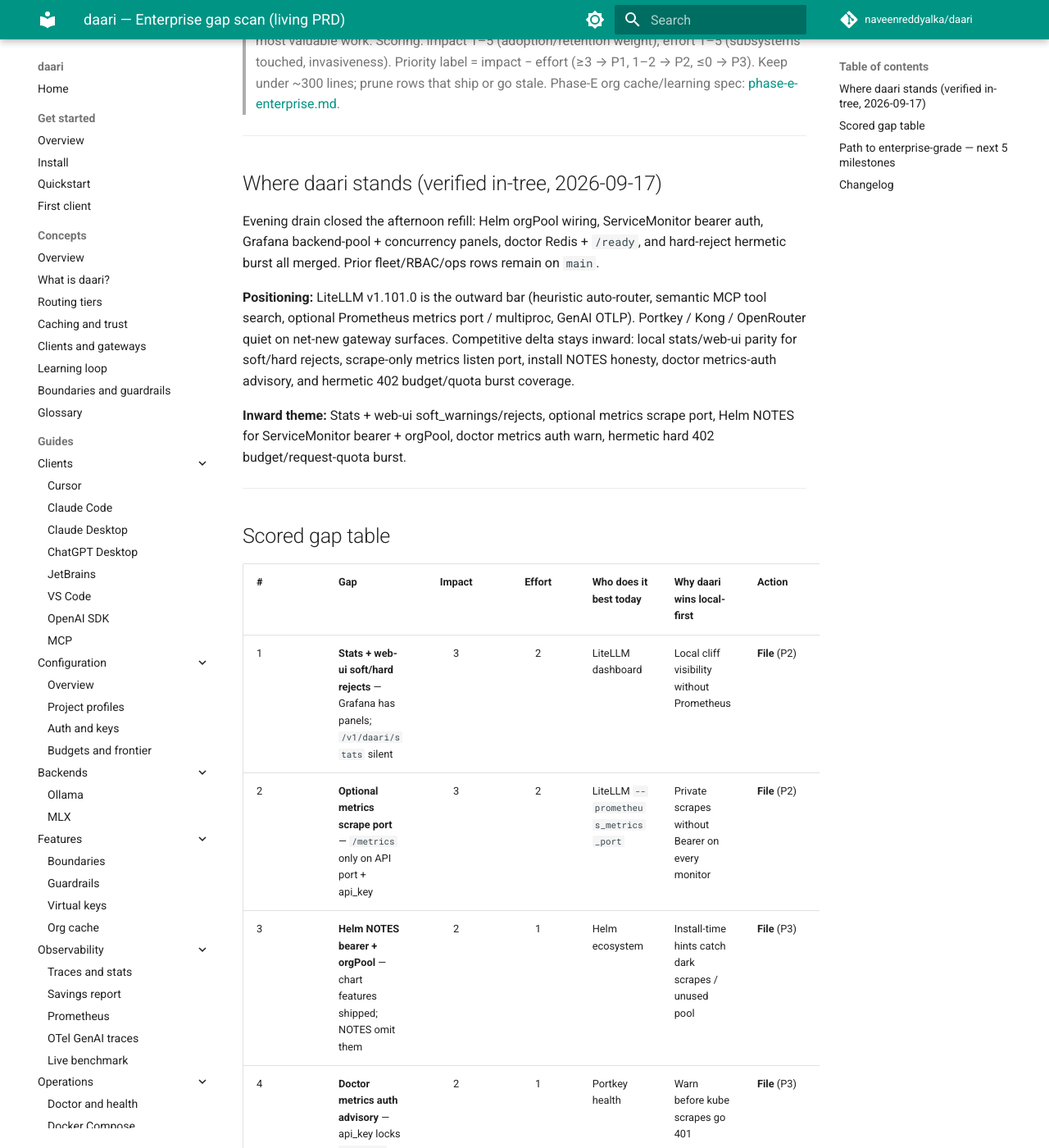
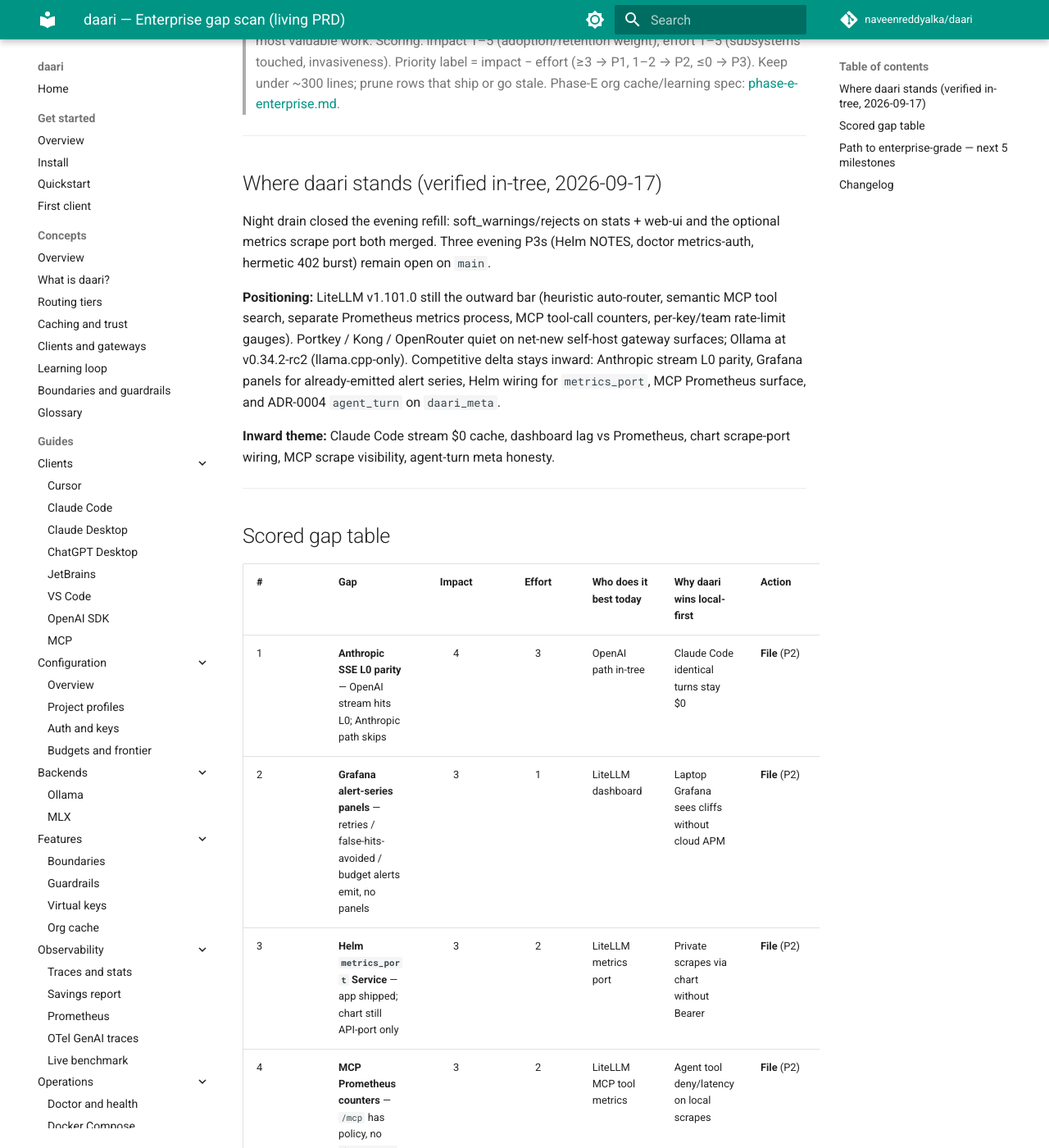
Before and after one commit to naveenreddyalka/daari, an MkDocs documentation site: the page built from docs/prd/ENTERPRISE.md, in a window 1280 px wide and 1400 px high, scrolled down 219 px. Shown: the whole window at 82% size. Built offline with MkDocs 1.6.1 and Material for MkDocs 9.7.7, drawn with Linux system fonts in a browser that asks for light colours; comment, search, counter and statistics services are not loaded; some of the changed text lies outside the part shown.

Commit message:
docs(prd): night 2026-09-17 enterprise gap scan
Co-authored-by: Cursor <cursoragent@cursor.com>

```diff
--- a/docs/prd/ENTERPRISE.md
+++ b/docs/prd/ENTERPRISE.md
@@ -13,21 +13,20 @@
 
 ## Where daari stands (verified in-tree, 2026-09-17)
 
-Evening drain closed the afternoon refill: Helm orgPool wiring, ServiceMonitor
-bearer auth, Grafana backend-pool + concurrency panels, doctor Redis + `/ready`,
-and hard-reject hermetic burst all merged. Prior fleet/RBAC/ops rows remain on
-`main`.
+Night drain closed the evening refill: soft_warnings/rejects on stats + web-ui
+and the optional metrics scrape port both merged. Three evening P3s (Helm NOTES,
+doctor metrics-auth, hermetic 402 burst) remain open on `main`.
 
-**Positioning:** LiteLLM v1.101.0 is the outward bar (heuristic auto-router,
-semantic MCP tool search, optional Prometheus metrics port / multiproc, GenAI
-OTLP). Portkey / Kong / OpenRouter quiet on net-new gateway surfaces. Competitive
-delta stays inward: local stats/web-ui parity for soft/hard rejects, scrape-only
-metrics listen port, install NOTES honesty, doctor metrics-auth advisory, and
-hermetic 402 budget/quota burst coverage.
+**Positioning:** LiteLLM v1.101.0 still the outward bar (heuristic auto-router,
+semantic MCP tool search, separate Prometheus metrics process, MCP tool-call
+counters, per-key/team rate-limit gauges). Portkey / Kong / OpenRouter quiet on
+net-new self-host gateway surfaces; Ollama at v0.34.2-rc2 (llama.cpp-only).
+Competitive delta stays inward: Anthropic stream L0 parity, Grafana panels for
+already-emitted alert series, Helm wiring for `metrics_port`, MCP Prometheus
+surface, and ADR-0004 `agent_turn` on `daari_meta`.
 
-**Inward theme:** Stats + web-ui soft_warnings/rejects, optional metrics scrape
-port, Helm NOTES for ServiceMonitor bearer + orgPool, doctor metrics auth warn,
-hermetic hard 402 budget/request-quota burst.
+**Inward theme:** Claude Code stream $0 cache, dashboard lag vs Prometheus,
+chart scrape-port wiring, MCP scrape visibility, agent-turn meta honesty.
 
 ---
 
@@ -35,31 +34,40 @@ hermetic hard 402 budget/request-quota burst.
 
 | # | Gap | Impact | Effort | Who does it best today | Why daari wins local-first | Action |
 |---|-----|:--:|:--:|------------------------|----------------------------|--------|
-| 1 | **Stats + web-ui soft/hard rejects** — Grafana has panels; `/v1/daari/stats` silent | 3 | 2 | LiteLLM dashboard | Local cliff visibility without Prometheus | **File** (P2) |
-| 2 | **Optional metrics scrape port** — `/metrics` only on API port + api_key | 3 | 2 | LiteLLM `--prometheus_metrics_port` | Private scrapes without Bearer on every monitor | **File** (P2) |
-| 3 | **Helm NOTES bearer + orgPool** — chart features shipped; NOTES omit them | 2 | 1 | Helm ecosystem | Install-time hints catch dark scrapes / unused pool | **File** (P3) |
-| 4 | **Doctor metrics auth advisory** — api_key locks `/metrics`; doctor quiet | 2 | 1 | Portkey health | Warn before kube scrapes go 401 | **File** (P3) |
-| 5 | **Hermetic hard 402 burst** — 429 guarded; budget/quota 402 not | 2 | 1 | LiteLLM | Catch 402 reject-path regressions under load | **File** (P3) |
-| 6 | **Access-group budgets / MCP introspect / OTLP GenAI / multiproc** — LiteLLM deltas | 3 | 4 | LiteLLM | Watch until local demand | Watch |
-| 7 | **WIF / A2A / SOC 2 / admin UI** | 2–3 | 3–5 | Kong / cloud | No new client demand | Watch / non-goal |
+| 1 | **Anthropic SSE L0 parity** — OpenAI stream hits L0; Anthropic path skips | 4 | 3 | OpenAI path in-tree | Claude Code identical turns stay $0 | **File** (P2) |
+| 2 | **Grafana alert-series panels** — retries / false-hits-avoided / budget alerts emit, no panels | 3 | 1 | LiteLLM dashboard | Laptop Grafana sees cliffs without cloud APM | **File** (P2) |
+| 3 | **Helm `metrics_port` Service** — app shipped; chart still API-port only | 3 | 2 | LiteLLM metrics port | Private scrapes via chart without Bearer | **File** (P2) |
+| 4 | **MCP Prometheus counters** — `/mcp` has policy, no `daari_mcp_*` series | 3 | 2 | LiteLLM MCP tool metrics | Agent tool deny/latency on local scrapes | **File** (P2) |
+| 5 | **`agent_turn` on daari_meta** — ADR-0004 checklist still open | 2 | 1 | — | Clients see why L1 skipped without log dive | **File** (P2) |
+| 6 | **Helm NOTES bearer + orgPool** | 2 | 1 | Helm ecosystem | Install-time hints | Open (prior) |
+| 7 | **Doctor metrics auth advisory** | 2 | 1 | Portkey health | Warn before scrapes go 401 | Open (prior) |
+| 8 | **Hermetic hard 402 budget/quota burst** | 2 | 1 | LiteLLM | Catch 402 reject-path regressions | Open (prior) |
+| 9 | **Access-group budgets / MCP introspect / multiproc / team remaining gauges** | 3 | 3–4 | LiteLLM | Watch until local demand | Watch |
+| 10 | **WIF / A2A / SOC 2 / admin UI** | 2–3 | 3–5 | Kong / cloud | No new client demand | Watch / non-goal |
 
-Pruned this run: orgPool wiring, ServiceMonitor bearer, Grafana pool/concurrency,
-doctor Redis+/ready, hard-reject hermetic (all shipped afternoon→evening).
+Pruned this run: stats+web-ui soft/hard rejects, optional metrics scrape port
+(app-side) — both shipped evening→night.
 
 ---
 
 ## Path to enterprise-grade — next 5 milestones
 
-1. **Local cliff visibility** — soft_warnings / rejects on stats + web-ui.
-2. **Scrape-only metrics port** — optional internal listener without inference auth.
-3. **Install-time chart honesty** — NOTES for bearer scrapes and orgPool.
-4. **Doctor metrics auth** — warn when master key locks `/metrics`.
-5. **Hermetic 402 path** — budget and request-quota bursts stay ceiling-guarded.
+1. **Anthropic stream L0** — Claude Code / Anthropic SSE shares OpenAI-stream cache hits.
+2. **Grafana alert panels** — upstream retries, false-hits avoided, budget alerts visible.
+3. **Helm scrape-port wiring** — chart exposes `observability.metrics_port` Service/port.
+4. **MCP scrape surface** — `daari_mcp_*` counters for ingress tool calls.
+5. **agent_turn meta** — ADR-0004 honesty on every response.
 
 ---
 
 ## Changelog
 
+- **2026-09-17 (night)** — Evening refill drained (stats/web-ui rejects + metrics
+  port). Outward: LiteLLM v1.101.0 still the bar (MCP tool metrics, rate-limit
+  gauges); Ollama v0.34.2-rc2 llama.cpp-only; Portkey/Kong flat. Inward Anthropic
+  stream L0, Grafana alert panels, Helm metrics_port, MCP Prometheus, agent_turn
+  meta; filing five issues. Prior P3s (NOTES, doctor metrics-auth, 402 hermetic)
+  stay open.
 - **2026-09-17 (evening)** — Afternoon refill drained. Outward: LiteLLM v1.101.0
   (heuristic auto-router, semantic MCP search, metrics port) still the bar; no
   net-new Kong/Portkey gateway surfaces. Inward stats/web-ui, scrape port, NOTES,
@@ -79,10 +87,5 @@ doctor Redis+/ready, hard-reject hermetic (all shipped afternoon→evening).
   ops/RBAC audit after dry-run ship; filed five issues (hard-reject metrics,
   version exposure, rate-limit degraded gauge, Helm securityContext+PDB, SSO
   RBAC leftovers). Pruned shipped route dry-run row.
-- **2026-09-16 (late)** — Delta scan: LiteLLM v1.103.0-dev.1 fixes-only;
-  Ollama v0.34.1 stable (capability reporting, faster `/api/tags`); rest flat.
-  Inward fleet-auth audit; filed five issues (Postgres keys/teams, Helm
-  graceful rollout, team RPM/TPM, keys export/import, facade capabilities).
-  Pruned shipped Grafana soft-warn row.
-- **2026-09-16 (evening→08-28)** — Condensed prior drains (soft-warn, TTFT,
-  Redis resilience, tenancy, batches, Kong parity, Apache 2.0, this PRD).
+- **2026-09-16 (late→08-28)** — Condensed prior drains (fleet auth, soft-warn,
+  TTFT, Redis, tenancy, batches, Kong parity, Apache 2.0, this PRD).
```
